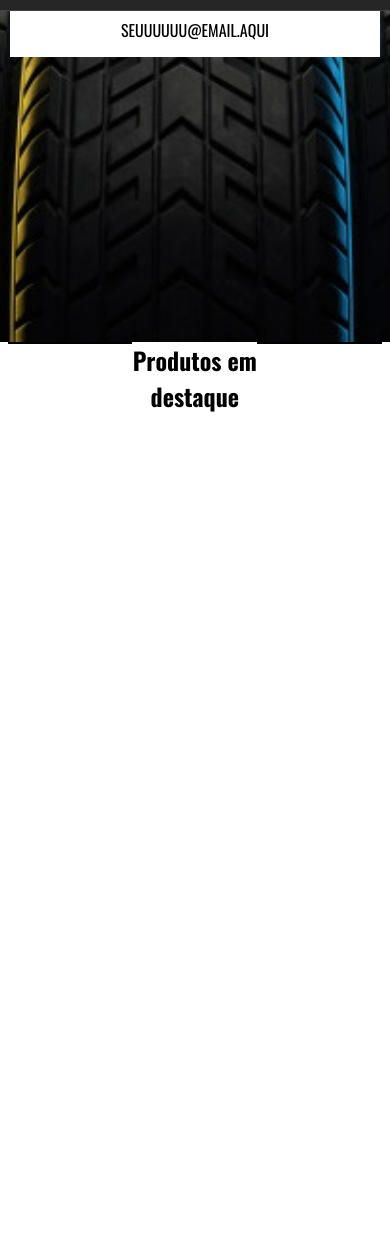
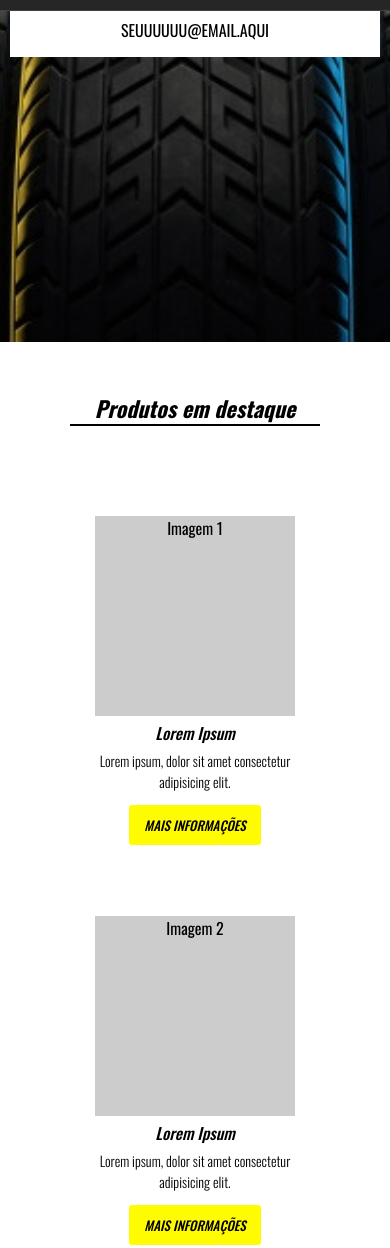
Before and after one commit to wesleytj/danki-code, a plain HTML site: page curso-webmaster-frontend-completo/projeto-05/index.html in a window 390 px wide. Shown: the part 329-1577 px from the top of the page. Before the commit the page ends 844 px from the top, so only its background shows below. Drawn offline with nearby package versions, Linux system fonts and the light colour scheme.

Commit message:
sessao destaque responsivo ok

```diff
--- a/curso-webmaster-frontend-completo/projeto-05/css/style.css
+++ b/curso-webmaster-frontend-completo/projeto-05/css/style.css
@@ -161,7 +161,11 @@ section.banner{
 
 /*>>> Sessão02 | Destaques <<<*/
 section.destaques .titulo-destaque{
+    display: flex;
+    justify-content: center;
+    align-items: center;
     text-align: center;
+    padding: 80px 0;
 }
 
 section.destaques .titulo-destaque > *{
@@ -170,7 +174,64 @@ section.destaques .titulo-destaque > *{
 }
 
 section.destaques .titulo-destaque > div{
+    max-width: 300px;
     border: 1px solid #000;
+    background-color: #000;
+}
+
+section.destaques .titulo-destaque h2{
+    font-style: italic;
+}
+
+/*Vitrine*/
+.vitrine-destaques{
+    width: 100%;
+    text-align: center;
+}
+
+.vitrine-single{
+    display: inline-block;
+    width: 33.3%;
+    max-width: 300px;
+    margin: 20px 10px 10px 10px;
+    text-align: left;
+}
+
+.img-vitrine{
+    width: 200px;
+    height: 200px;
+    background-color: #ccc;
+    margin: 0 auto;
+}
+
+.vitrine-single .info{
+    max-width: 200px;
+    margin: 0 auto;
+}
+
+.info h3{
+    font-size: 16px;
+    font-style: italic;
+    font-weight: 500;
+    margin-top: 5px;
+}
+
+.info p{
+    font-size: 14px;
+    font-weight: lighter;
+    margin: 5px 0 20px 0;
+}
+
+.info a{
+    font-size: 13px;
+    font-weight: 500;
+    font-style: italic;
+    text-transform: uppercase;
+    color: #000;
+    text-decoration: none;
+    border-radius: 3px;
+    background-color: rgb(255, 251, 0);
+    padding: 10px 15px;
 }
 /**********************/
 
@@ -204,6 +265,14 @@ section.destaques .titulo-destaque > div{
         height: 50%;
         top: 45%;
     }
+
+    section.destaques .titulo-destaque > div{
+        max-width: 150px;
+    }
+
+    section.destaques .titulo-destaque h2{
+        margin: 0 20px;
+    }
 }
 
 @media screen and (max-width: 672px) {
@@ -227,6 +296,32 @@ section.destaques .titulo-destaque > div{
     .txt-banner{
         top: 25%;
         height: 30%;
+    }
+
+    section.destaques .titulo-destaque{
+        flex-direction: column;
+        padding: 50px 0;
+    }
+
+    section.destaques .titulo-destaque > div{
+        max-width: none;
+        width: 250px;
+    }
+
+    section.destaques .titulo-destaque > div:nth-of-type(1){
+        display: none;
+    }
+
+    section.destaques .titulo-destaque h2{
+        float: none;
+        width: 100%;
+        font-size: 22px;
+    }
+
+    .vitrine-single{
+        width: 100%;
+        margin: 40px auto;
+        text-align: center;
     }
 }
 
--- a/curso-webmaster-frontend-completo/projeto-05/index.html
+++ b/curso-webmaster-frontend-completo/projeto-05/index.html
@@ -52,8 +52,10 @@
                 <p>Compra</p>
                 <p>Venda</p>
                 <p>seuuuuuu@email.aqui</p>
-            </div><!--txt-banner-->
-        </div><!--container-->
+            </div>
+            <!--txt-banner-->
+        </div>
+        <!--container-->
     </section>
     <!--banner-->
 
@@ -61,12 +63,52 @@
         <div class="container">
             <div class="titulo-destaque">
                 <div></div>
-            <h2>Produtos em destaque</h2>
-            <div></div>
-            </div><!--titulo-destaque-->
-        </div><!--container-->
+                <h2>Produtos em destaque</h2>
+                <div></div>
+            </div>
+            <!--titulo-destaque-->
+
+            <div class="vitrine-destaques">
+                <div class="vitrine-single">
+                    <div class="img-vitrine">Imagem 1</div>
+                    <div class="info">
+                        <h3>Lorem Ipsum</h3>
+                        <p>Lorem ipsum, dolor sit amet consectetur adipisicing elit.</p>
+                        <a href="#">Mais informações</a>
+                    </div>
+                    <!--info-->
+                </div>
+                <!--vitrine-single-->
+
+                <div class="vitrine-single">
+                    <div class="img-vitrine">Imagem 2</div>
+                    <div class="info">
+                        <h3>Lorem Ipsum</h3>
+                        <p>Lorem ipsum, dolor sit amet consectetur adipisicing elit.</p>
+                        <a href="#">Mais informações</a>
+                    </div>
+                    <!--info-->
+                </div>
+                <!--vitrine-single-->
+
+                <div class="vitrine-single">
+                    <div class="img-vitrine">Imagem 3</div>
+                    <div class="info">
+                        <h3>Lorem Ipsum</h3>
+                        <p>Lorem ipsum, dolor sit amet consectetur adipisicing elit.</p>
+                        <a href="#">Mais informações</a>
+                    </div>
+                    <!--info-->
+                </div>
+                <!--vitrine-single-->
+            </div>
+            <!--vitrine-destaques-->
+            <div class="clear"></div>
+        </div>
+        <!--container-->
     </section>
     <!--destaques-->
+
+
 </body>
-
 </html>
```
